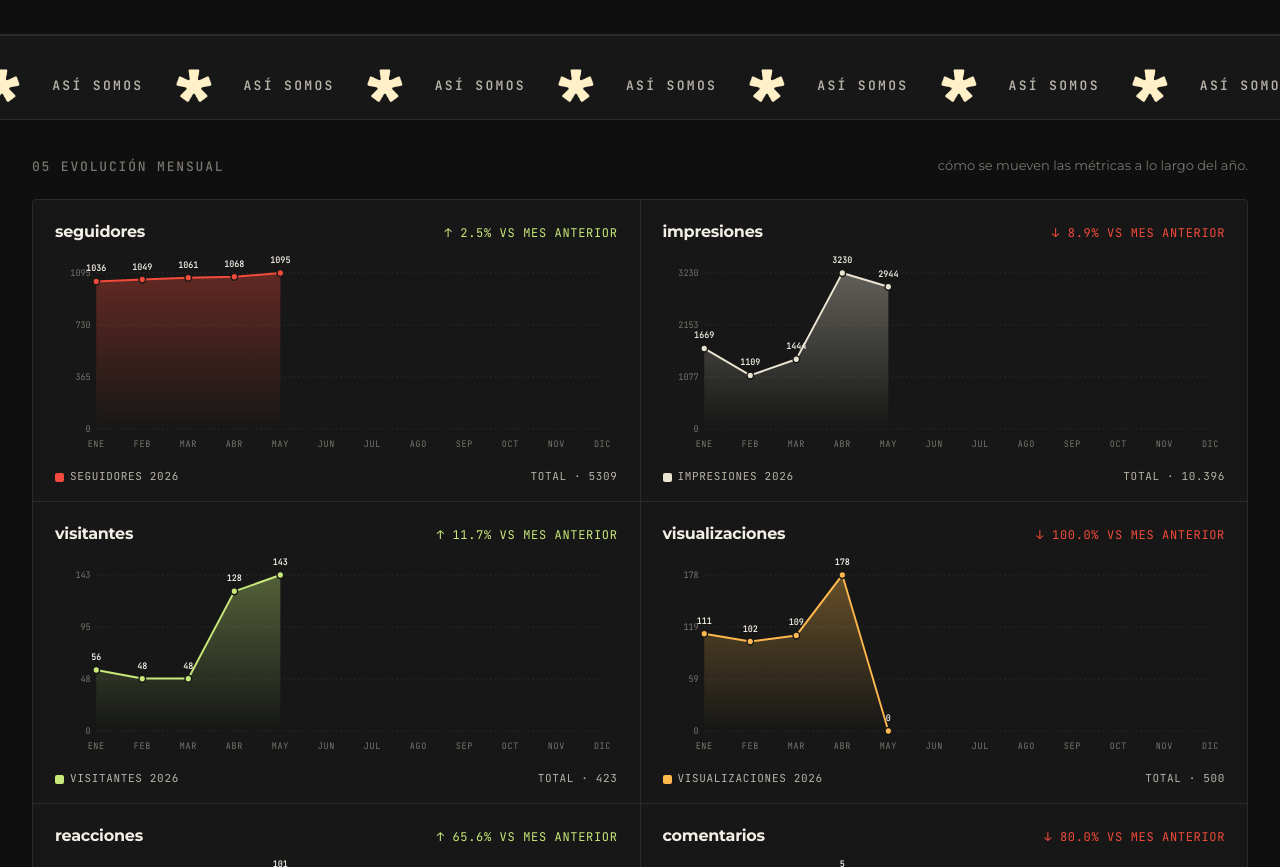
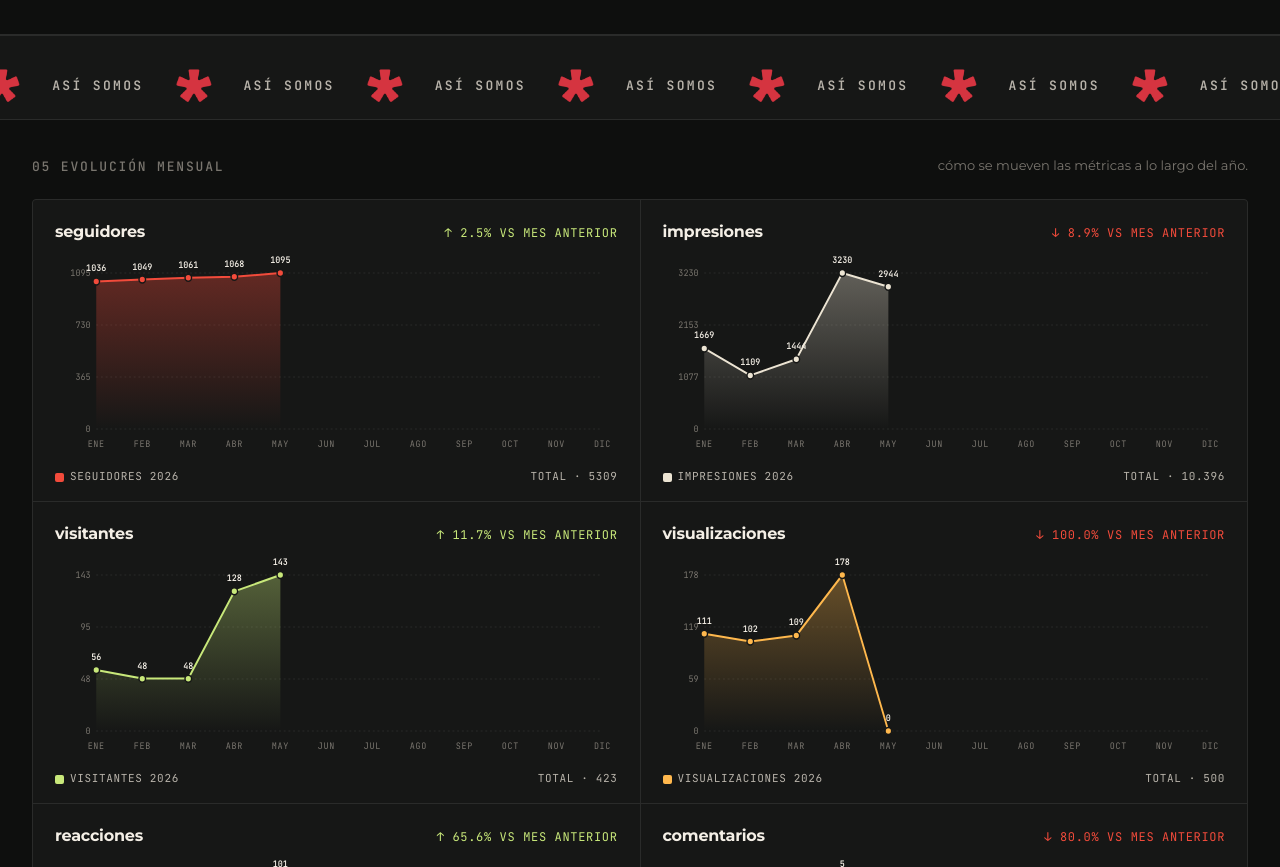
Before and after one commit to adriart89-debug/welysis-dashboard, a website: page index.html in a window 1280 px wide. Shown: the part 1609-2476 px from the top of the page. Drawn offline with Linux system fonts and the light colour scheme; a web font is replaced by a local one.

Commit message:
Update index.html

```diff
--- a/index.html
+++ b/index.html
@@ -311,7 +311,7 @@
     padding: 16px 0; white-space: nowrap;
   }
   .marquee-track { display: inline-flex; align-items: center; gap: 32px; animation: scroll 24s linear infinite; padding-left: 32px; }
-  .marquee .ast { width: 36px; height: 36px; display: inline-block; background: url('./fonts/asterisco.png') center/contain no-repeat; font-size: 0; filter: brightness(0) invert(1) sepia(1) saturate(5) hue-rotate(320deg); }
+  .marquee .ast { width: 36px; height: 36px; display: inline-block; background: url('./fonts/asterisco.png') center/contain no-repeat; font-size: 0; }
   .marquee .hs { font-size: 13px; font-weight: 700; letter-spacing: 0.18em; text-transform: uppercase; color: var(--ink-dim); font-family: 'JetBrains Mono', monospace; }
   @keyframes scroll { from { transform: translateX(0); } to { transform: translateX(-50%); } }
 
```
